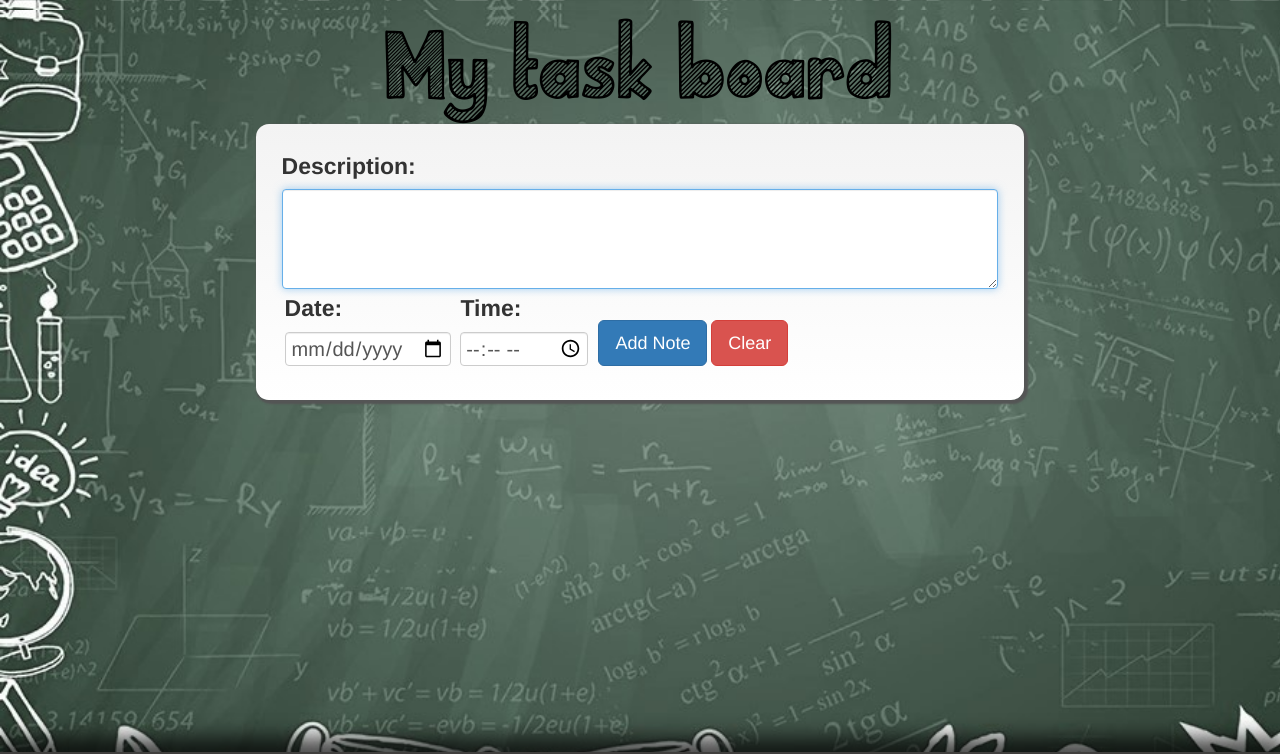
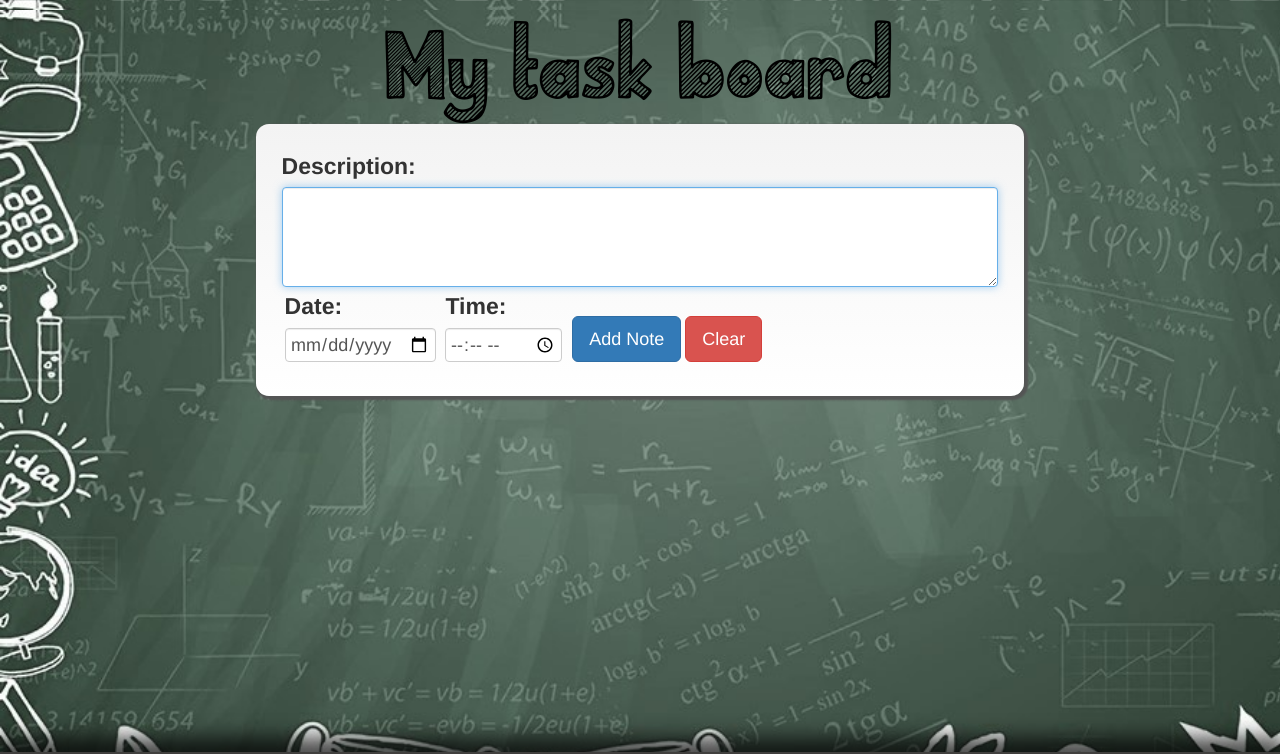
Before and after one commit to daph87/Task-Board, a plain HTML site: page index.html in a window 1280 px wide. Shown: the top 754 px of the page. Drawn offline with nearby package versions, Linux system fonts and the light colour scheme.

Commit message:
Update styles.css

```diff
--- a/styles.css
+++ b/styles.css
@@ -218,10 +218,12 @@ label {
 }
 
 input[type="date"],
-input[type="time"],
-#description {
-  font-size: 20px;
-  margin-top: 2px;
+input[type="time"] {
+  font-size: 18px;
+}
+
+#description{
+  font-size : 20px;
 }
 
 #footer {
```
